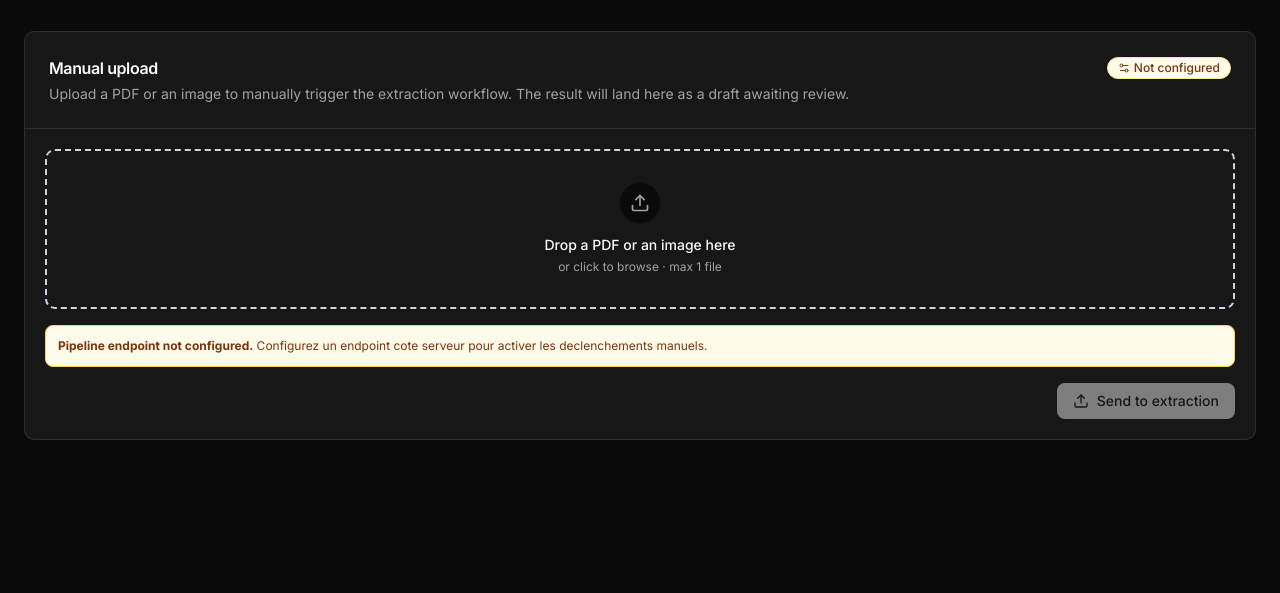
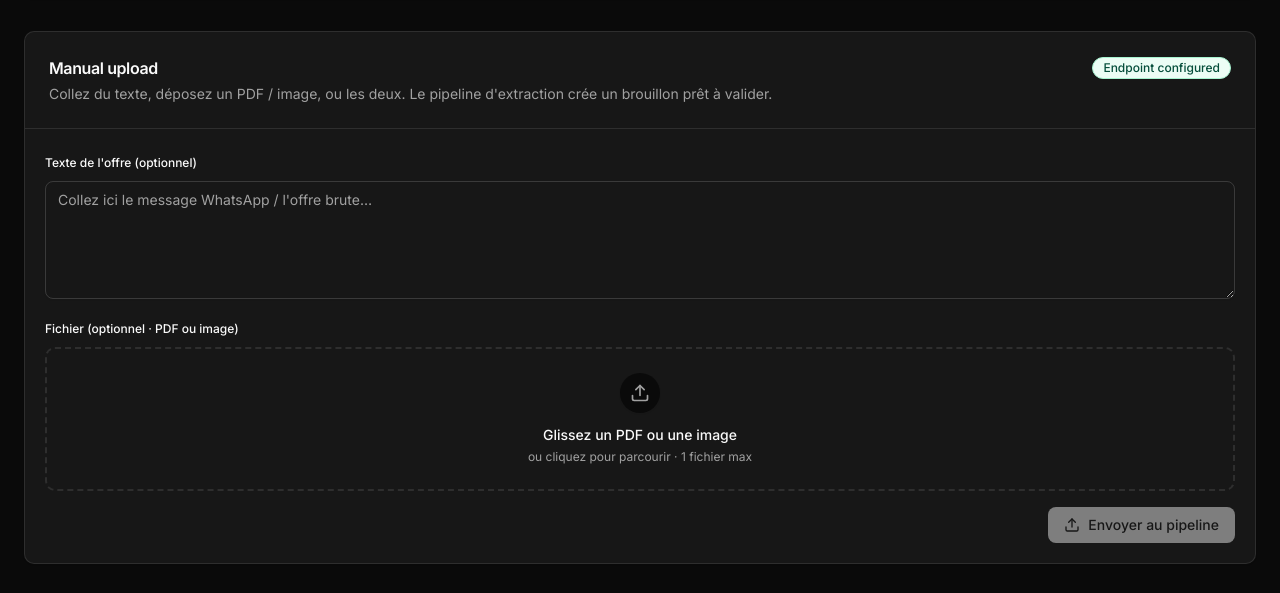
Before and after one commit to anismhaddouche/TrackTreck, a React (Vite) app in the folder app/: page /admin/validation in a window 1280 px wide. Shown: the part 670-1263 px from the top of the page. Before the commit the page ends 1142 px from the top, so only its background shows below. Built offline with nearby package versions, Linux system fonts and the light colour scheme; no server answers; the database is empty.

Commit message:
feat(admin): manual upload with text+file, fix departures + text-only source

```diff
--- a/app/src/features/admin-validation/components/ManualOfferUpload.tsx
+++ b/app/src/features/admin-validation/components/ManualOfferUpload.tsx
@@ -18,37 +18,76 @@ import {
   CardTitle,
 } from "@/components/ui/card";
 import { Badge } from "@/components/ui/badge";
+import { Textarea } from "@/components/ui/textarea";
+import { Label } from "@/components/ui/label";
 
 import { cn } from "@/lib/utils";
+import { env } from "@/lib/env";
 
 const ACCEPT = "image/*,application/pdf";
 
 export function ManualOfferUpload() {
   const inputRef = useRef<HTMLInputElement | null>(null);
+  const [text, setText] = useState("");
   const [file, setFile] = useState<File | null>(null);
-  const [submitting] = useState(false);
+  const [submitting, setSubmitting] = useState(false);
   const [dragActive, setDragActive] = useState(false);
 
-  const hasWebhook = false;
+  const hasWebhook = Boolean(env.pipelineWebhookUrl);
+  const trimmedText = text.trim();
+  const canSubmit = !submitting && (trimmedText.length > 0 || file !== null);
 
   function handleFile(picked: File | null | undefined) {
     if (!picked) return;
     setFile(picked);
   }
 
+  function clearFile() {
+    setFile(null);
+    if (inputRef.current) inputRef.current.value = "";
+  }
+
   async function handleSubmit(event: React.FormEvent) {
     event.preventDefault();
-    if (!file) {
-      toast.error("Choose a PDF or an image first.");
+
+    if (!trimmedText && !file) {
+      toast.error("Saisissez du texte ou choisissez un fichier (PDF / image).");
       return;
     }
     if (!hasWebhook) {
-      // TODO: wire this once the n8n manual-ingestion webhook is provisioned.
-      toast.info("Endpoint d'extraction non configure.");
+      toast.info("Endpoint d'extraction non configuré.");
       return;
     }
 
-    toast.info("Endpoint d'extraction non configure.");
+    setSubmitting(true);
+    try {
+      const formData = new FormData();
+      if (trimmedText) formData.append("text", trimmedText);
+      if (file) formData.append("file", file, file.name);
+
+      const res = await fetch(env.pipelineWebhookUrl, {
+        method: "POST",
+        body: formData,
+      });
+
+      if (!res.ok) {
+        const body = await res.text().catch(() => "");
+        throw new Error(
+          `Webhook a renvoyé ${res.status}${body ? ` : ${body.slice(0, 200)}` : ""}`,
+        );
+      }
+
+      toast.success(
+        "Envoyé au pipeline. Le brouillon arrivera ici une fois extrait.",
+      );
+      setText("");
+      clearFile();
+    } catch (err) {
+      const message = err instanceof Error ? err.message : "Erreur inconnue";
+      toast.error(`Échec de l'envoi : ${message}`);
+    } finally {
+      setSubmitting(false);
+    }
   }
 
   const FileIcon = file?.type.startsWith("image/")
@@ -74,13 +113,32 @@ export function ManualOfferUpload() {
           )}
         </div>
         <CardDescription>
-          Upload a PDF or an image to manually trigger the extraction workflow.
-          The result will land here as a draft awaiting review.
+          Collez du texte, déposez un PDF / image, ou les deux. Le pipeline
+          d&apos;extraction crée un brouillon prêt à valider.
         </CardDescription>
       </CardHeader>
 
       <CardContent className="p-5">
         <form className="space-y-4" onSubmit={handleSubmit}>
+          <div className="space-y-2">
+            <Label htmlFor="manual-text" className="text-xs font-medium">
+              Texte de l&apos;offre (optionnel)
+            </Label>
+            <Textarea
+              id="manual-text"
+              value={text}
+              onChange={(e) => setText(e.target.value)}
+              placeholder="Collez ici le message WhatsApp / l'offre brute…"
+              rows={5}
+              disabled={submitting}
+              className="resize-y"
+            />
+          </div>
+
+          <div className="space-y-2">
+            <Label className="text-xs font-medium">
+              Fichier (optionnel · PDF ou image)
+            </Label>
             <label
               htmlFor="manual-upload"
               onDragOver={(e) => {
@@ -95,10 +153,10 @@ export function ManualOfferUpload() {
                 handleFile(e.dataTransfer.files?.[0]);
               }}
               className={cn(
-              "flex cursor-pointer flex-col items-center justify-center gap-3 rounded-lg border-2 border-dashed p-8 text-center transition-colors",
+                "flex cursor-pointer flex-col items-center justify-center gap-3 rounded-lg border-2 border-dashed p-6 text-center transition-colors",
                 dragActive
                   ? "border-primary bg-primary/5"
-                : "border-slate-300 bg-muted/20 hover:bg-muted/40",
+                  : "border-border bg-muted/20 hover:bg-muted/40",
                 submitting && "pointer-events-none opacity-60",
               )}
             >
@@ -109,16 +167,17 @@ export function ManualOfferUpload() {
                 <div className="space-y-1">
                   <p className="text-sm font-medium">{file.name}</p>
                   <p className="text-xs text-muted-foreground">
-                  {Math.round(file.size / 1024)} KB · {file.type || "unknown type"}
+                    {Math.round(file.size / 1024)} KB ·{" "}
+                    {file.type || "unknown type"}
                   </p>
                 </div>
               ) : (
                 <div className="space-y-1">
                   <p className="text-sm font-medium">
-                  Drop a PDF or an image here
+                    Glissez un PDF ou une image
                   </p>
                   <p className="text-xs text-muted-foreground">
-                  or click to browse · max 1 file
+                    ou cliquez pour parcourir · 1 fichier max
                   </p>
                 </div>
               )}
@@ -132,12 +191,13 @@ export function ManualOfferUpload() {
                 disabled={submitting}
               />
             </label>
+          </div>
 
           {!hasWebhook ? (
             <div className="rounded-md border border-amber-300 bg-amber-50 p-3 text-xs text-amber-900">
               <strong>Pipeline endpoint not configured.</strong>{" "}
-              Configurez un endpoint cote serveur pour activer les declenchements
-              manuels.
+              Définissez <code>VITE_N8N_INGESTION_WEBHOOK_URL</code> dans{" "}
+              <code>.env.local</code> et redémarrez le dev server.
             </div>
           ) : null}
 
@@ -147,23 +207,20 @@ export function ManualOfferUpload() {
                 type="button"
                 variant="ghost"
                 size="sm"
-                onClick={() => {
-                  setFile(null);
-                  if (inputRef.current) inputRef.current.value = "";
-                }}
+                onClick={clearFile}
                 disabled={submitting}
               >
                 <X className="h-4 w-4" />
-                Clear
+                Retirer le fichier
               </Button>
             ) : null}
-            <Button type="submit" disabled={submitting || !file}>
+            <Button type="submit" disabled={!canSubmit}>
               {submitting ? (
                 <Loader2 className="h-4 w-4 animate-spin" />
               ) : (
                 <Upload className="h-4 w-4" />
               )}
-              Send to extraction
+              Envoyer au pipeline
             </Button>
           </div>
         </form>
--- a/app/src/lib/env.ts
+++ b/app/src/lib/env.ts
@@ -6,6 +6,7 @@ export const env = {
   supabaseAnonKey: import.meta.env.VITE_SUPABASE_ANON_KEY ?? "",
   supabaseStorageBucket:
     import.meta.env.VITE_SUPABASE_STORAGE_BUCKET ?? "travel-offer-assets",
+  pipelineWebhookUrl: import.meta.env.VITE_N8N_INGESTION_WEBHOOK_URL ?? "",
 };
 
 export function getMissingEnvVars(): string[] {
--- a/app/src/lib/source-resolver.ts
+++ b/app/src/lib/source-resolver.ts
@@ -502,7 +502,7 @@ export async function resolveOfferSource(
   const anchors = buildAnchors(input.photoUrls);
   const textContentByPath = new Map<string, string>();
   const knownSiblingTexts = await findKnownSiblingTextFiles(
-    anchors.prefixes,
+    prefixes.length > 0 ? prefixes : anchors.prefixes,
     new Set(byPath.keys()),
   );
   for (const sibling of knownSiblingTexts) {
```
Also changed, not shown: 2 other files (tests, documents, lock files or other folders). Lines whose indentation alone changed are shown as unchanged.
